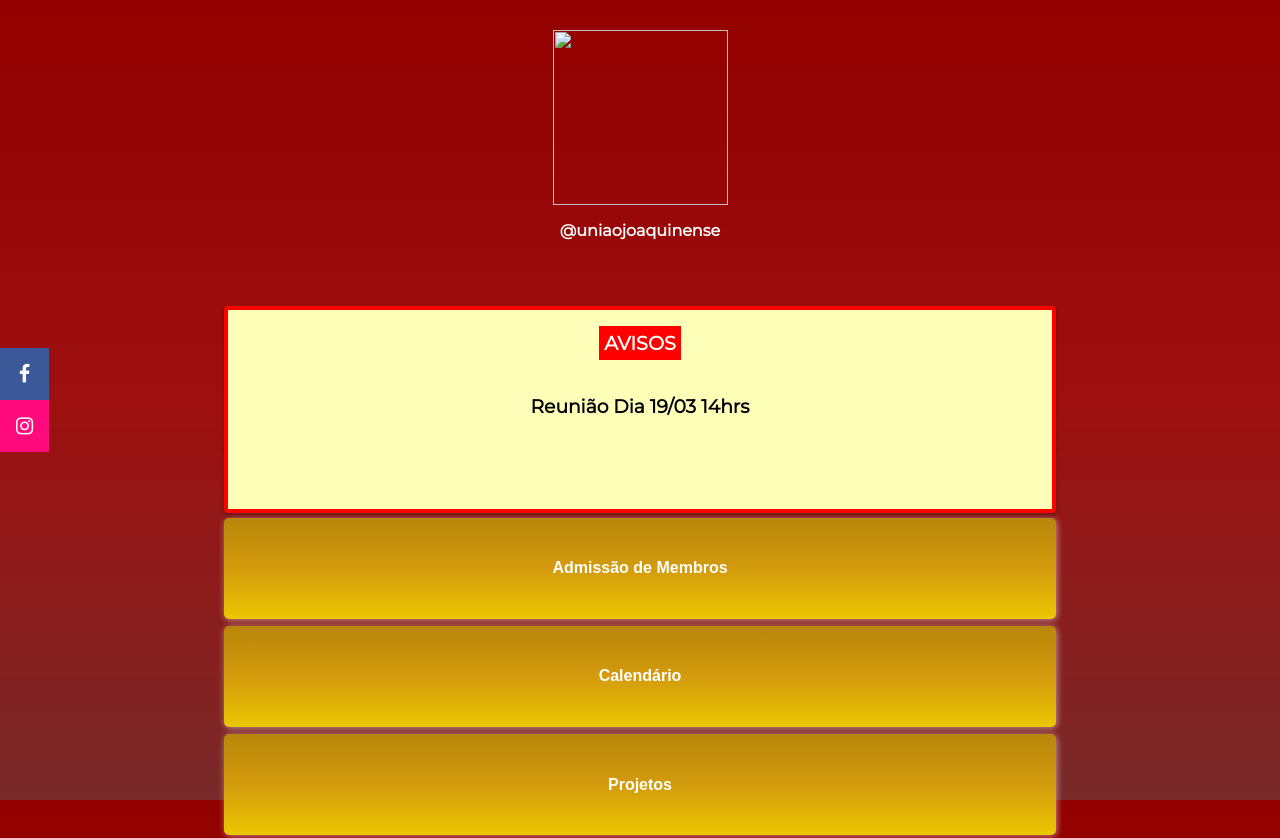
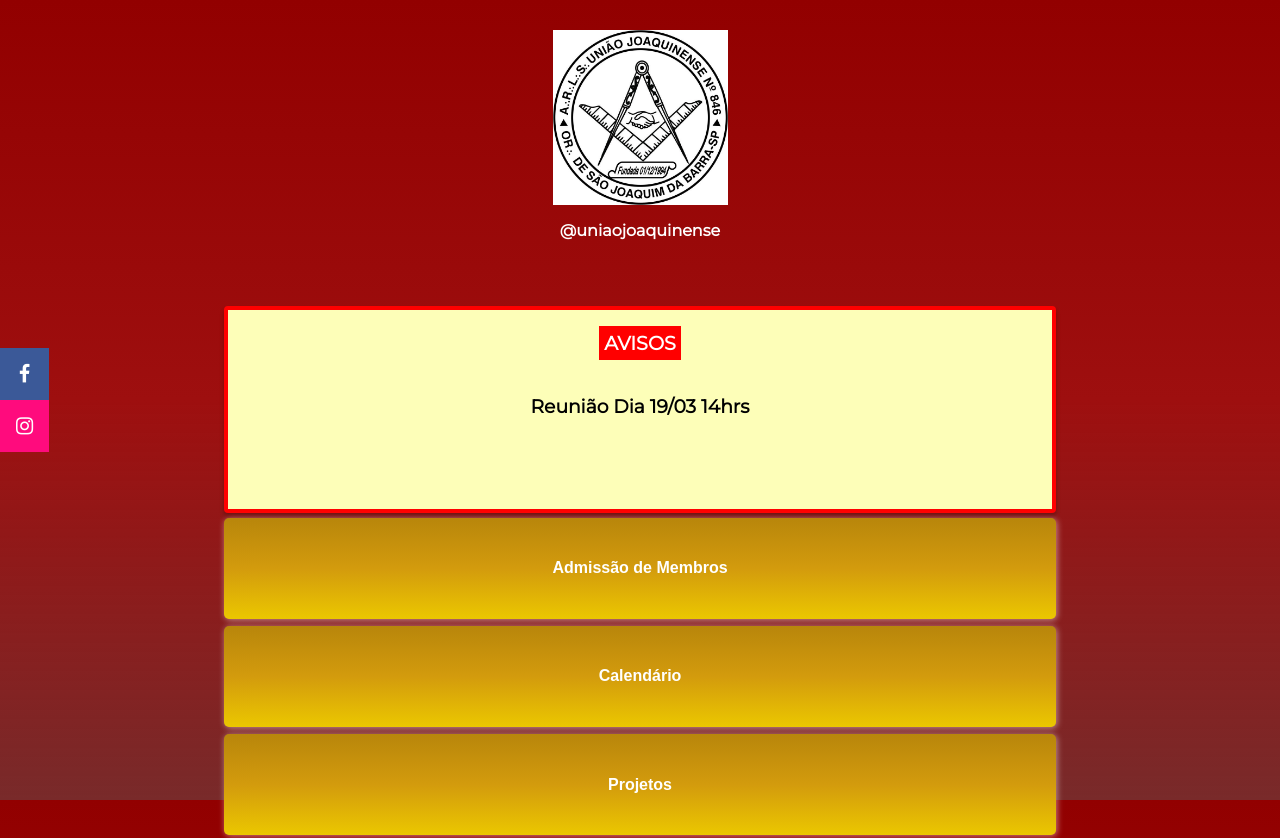
Before and after one commit to uniaojoaquinense846/uniaojoaquinense846.github.io, a plain HTML site: page index.html in a window 1280 px wide. Shown: the top 838 px of the page. Drawn offline with Linux system fonts and the light colour scheme.

Commit message:
Update index.html

```diff
--- a/index.html
+++ b/index.html
@@ -17,7 +17,7 @@
 <center>
 
 <div id="logo">
-<img draggable="false" src="imgs/brasao.png">
+<img draggable="false" src="imgs/Logo União Joaquinense.jpg">
 <br />
 <p>
 <b>@uniaojoaquinense<b>
```
